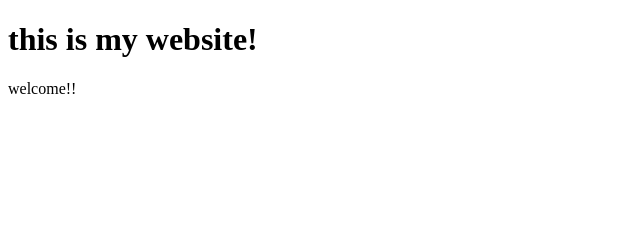
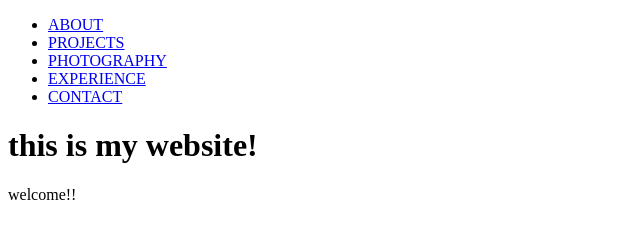
Before and after one commit to wkdghdus/blog, a plain HTML site: page index.html in a window 1280 px wide. Shown: the whole page, without its empty margins (0-640 px from the left). Drawn offline with Linux system fonts and the light colour scheme.

Commit message:
2021-08-14

```diff
--- a/index.html
+++ b/index.html
@@ -21,6 +21,16 @@
     </head>
 
     <body>
+
+        <!--menu bar-->
+        <ul>
+            <li><a href="about.html">ABOUT</a></li>
+            <li><a href="projects.html">PROJECTS</a></li>
+            <li><a href="photography.html">PHOTOGRAPHY</a></li>
+            <li><a href="experience.html">EXPERIENCE</a></li>
+            <li><a href="contact.html">CONTACT</a></li>
+        </ul>
+
         <h1>this is my website!</h1>
         <p>welcome!!</p>
     </body>
```
Also changed, not shown: contact.html (added), expandskills.html (deleted), experience.html (added).
